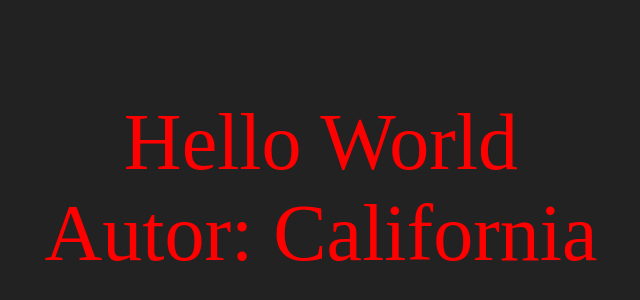
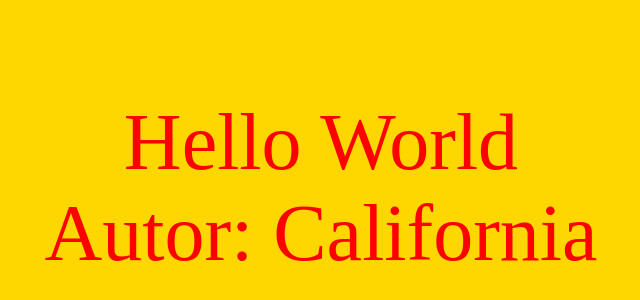
Before and after one commit to PincelKey/PruebaPK, a plain HTML site: page index.html in a window 1280 px wide. Shown: the part 212-512 px from the top of the page, without its empty margins (319-959 px from the left). Drawn offline with Linux system fonts and the light colour scheme.

Commit message:
Cambio de background

```diff
--- a/index.html
+++ b/index.html
@@ -15,7 +15,7 @@
 			justify-content: center;
 			align-items: center;
 			color: red;
-			background: #222;
+			background: gold;
 
 			font-size: 5em;
 		}
```
